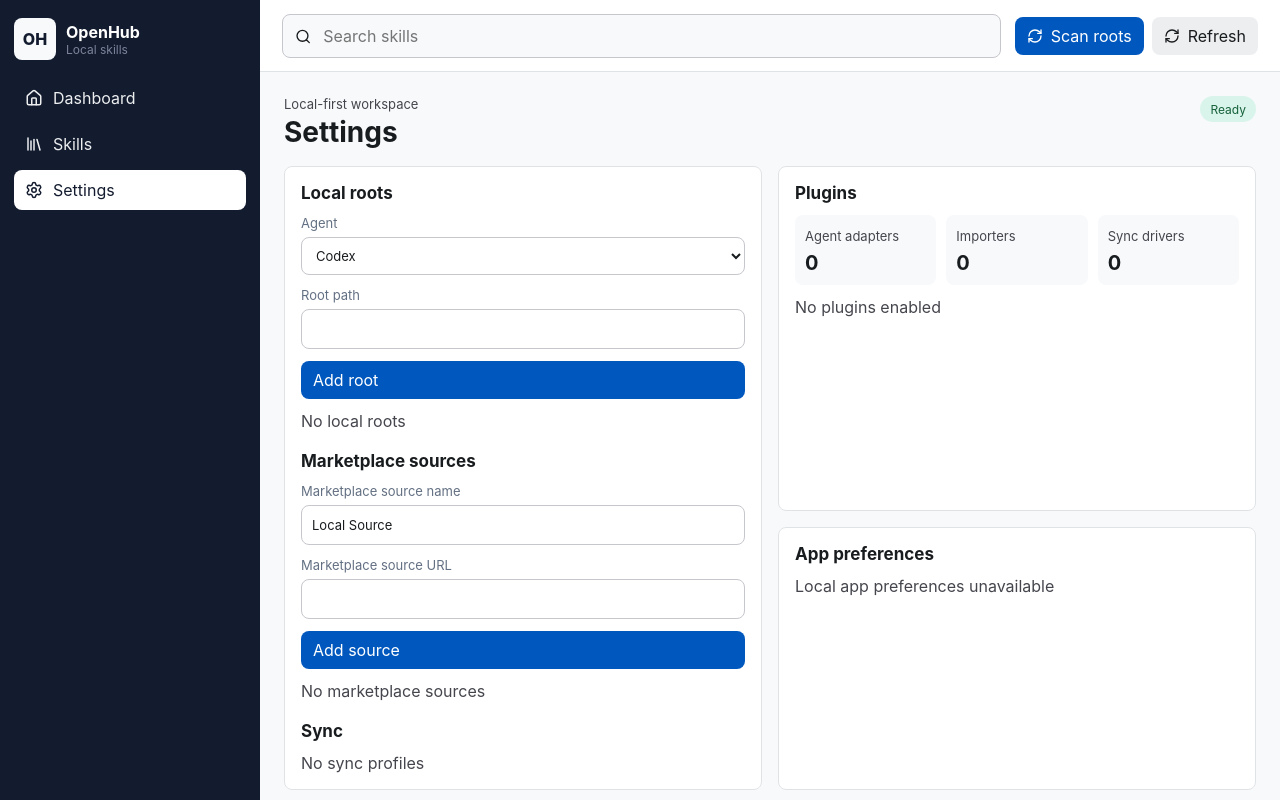
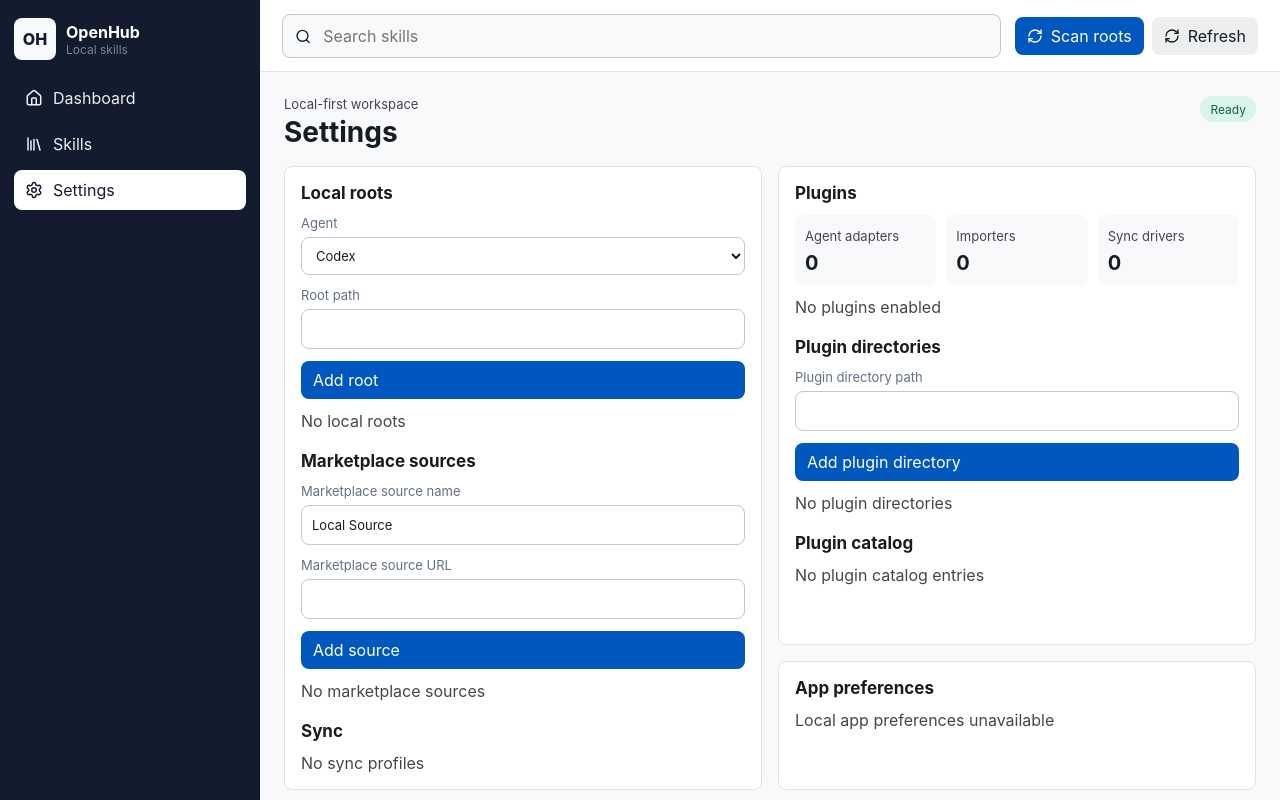
Before and after one commit to OpenHubXYZ/OpenHub, a React (Vite) app in the folder apps/desktop/: page / in a window 1280 px wide. Both pictures are taken after a click on the button "Settings". Built offline with nearby package versions, Linux system fonts and the light colour scheme.

Commit message:
feat: manage plugin directories in settings

```diff
--- a/apps/desktop/src/renderer/App.tsx
+++ b/apps/desktop/src/renderer/App.tsx
@@ -74,6 +74,7 @@ export function App({
   const [selectedSourceId, setSelectedSourceId] = useState('');
   const [rootAgentCode, setRootAgentCode] = useState<RootAgentCode>('codex');
   const [rootPath, setRootPath] = useState('');
+  const [pluginDirectoryPath, setPluginDirectoryPath] = useState('');
   const [selectedTargetRoot, setSelectedTargetRoot] = useState('');
   const [projectionMode, setProjectionMode] = useState<'copy' | 'symlink'>('copy');
   const [pendingPlan, setPendingPlan] = useState<InstallPlan | null>(null);
@@ -440,6 +441,85 @@ export function App({
       setAgentRoots((current) => [root, ...current.filter((item) => item.rootPath !== root.rootPath || item.agentCode !== root.agentCode)]);
       setSelectedTargetRoot(root.rootPath);
       setStatusMessage(`Root added: ${root.agentDisplayName}`);
+    } catch (error: unknown) {
+      setStatusMessage(formatError(error), 'error');
+    }
+  }
+
+  async function addPluginDirectory() {
+    const api = window.theOpenHub;
+    const trimmedPluginDirectoryPath = pluginDirectoryPath.trim();
+    if (!trimmedPluginDirectoryPath) {
+      setStatusMessage('Enter a plugin directory path first', 'error');
+      return;
+    }
+    if (!api?.addSettingsPluginDirectory) {
+      return;
+    }
+    try {
+      const directory = await api.addSettingsPluginDirectory(trimmedPluginDirectoryPath);
+      setAppSettings((current) =>
+        current ? { ...current, pluginDirectories: upsertPluginDirectory(current.pluginDirectories, directory) } : current
+      );
+      setState((current) => ({
+        ...current,
+        plugins: {
+          ...current.plugins,
+          directories: upsertPluginDirectory(current.plugins.directories, directory)
+        }
+      }));
+      setPluginDirectoryPath('');
+      setStatusMessage('Plugin directory added');
+    } catch (error: unknown) {
+      setStatusMessage(formatError(error), 'error');
+    }
+  }
+
+  async function scanPluginDirectory(directoryId: string) {
+    const api = window.theOpenHub;
+    if (!api?.scanPluginDirectory) {
+      return;
+    }
+    try {
+      const result = await api.scanPluginDirectory(directoryId);
+      setAppSettings((current) =>
+        current ? { ...current, pluginDirectories: upsertPluginDirectory(current.pluginDirectories, result.directory) } : current
+      );
+      setState((current) => ({
+        ...current,
+        plugins: {
+          ...current.plugins,
+          directories: upsertPluginDirectory(current.plugins.directories, result.directory),
+          catalog: replacePluginCatalogForDirectory(current.plugins.catalog, directoryId, result.catalog)
+        }
+      }));
+      setStatusMessage(`${result.catalog.length} plugin entries`);
+    } catch (error: unknown) {
+      setStatusMessage(formatError(error), 'error');
+    }
+  }
+
+  async function removePluginDirectory(directoryId: string) {
+    const api = window.theOpenHub;
+    if (!api?.removeSettingsPluginDirectory) {
+      return;
+    }
+    try {
+      await api.removeSettingsPluginDirectory(directoryId);
+      setAppSettings((current) =>
+        current
+          ? { ...current, pluginDirectories: current.pluginDirectories.filter((directory) => directory.id !== directoryId) }
+          : current
+      );
+      setState((current) => ({
+        ...current,
+        plugins: {
+          ...current.plugins,
+          directories: current.plugins.directories.filter((directory) => directory.id !== directoryId),
+          catalog: current.plugins.catalog.filter((entry) => entry.directoryId !== directoryId)
+        }
+      }));
+      setStatusMessage('Plugin directory removed');
     } catch (error: unknown) {
       setStatusMessage(formatError(error), 'error');
     }
@@ -712,6 +792,8 @@ export function App({
               setRootAgentCode={setRootAgentCode}
               rootPath={rootPath}
               setRootPath={setRootPath}
+              pluginDirectoryPath={pluginDirectoryPath}
+              setPluginDirectoryPath={setPluginDirectoryPath}
               discoverSources={discoverSources}
               onAddRoot={addRoot}
               onRemoveRoot={removeProjectRoot}
@@ -719,6 +801,9 @@ export function App({
               onRemoveSource={removeMarketplaceSource}
               onSetUpdateChecks={setUpdateChecksPreference}
               onSetLogLevel={setLogLevelPreference}
+              onAddPluginDirectory={addPluginDirectory}
+              onScanPluginDirectory={scanPluginDirectory}
+              onRemovePluginDirectory={removePluginDirectory}
             />
           ) : null}
         </section>
@@ -1208,13 +1293,18 @@ function SettingsPage({
   setRootAgentCode,
   rootPath,
   setRootPath,
+  pluginDirectoryPath,
+  setPluginDirectoryPath,
   discoverSources,
   onAddRoot,
   onRemoveRoot,
   onAddSource,
   onRemoveSource,
   onSetUpdateChecks,
-  onSetLogLevel
+  onSetLogLevel,
+  onAddPluginDirectory,
+  onScanPluginDirectory,
+  onRemovePluginDirectory
 }: {
   roots: AgentRootTarget[];
   state: DesktopWorkspaceState;
@@ -1228,6 +1318,8 @@ function SettingsPage({
   setRootAgentCode: (value: RootAgentCode) => void;
   rootPath: string;
   setRootPath: (value: string) => void;
+  pluginDirectoryPath: string;
+  setPluginDirectoryPath: (value: string) => void;
   discoverSources: DiscoverSource[];
   onAddRoot: () => void;
   onRemoveRoot: (root: AgentRootTarget) => void;
@@ -1235,7 +1327,12 @@ function SettingsPage({
   onRemoveSource: (sourceId: string) => void;
   onSetUpdateChecks: (enabled: boolean) => void;
   onSetLogLevel: (logLevel: AppSettings['logLevel']) => void;
+  onAddPluginDirectory: () => void;
+  onScanPluginDirectory: (directoryId: string) => void;
+  onRemovePluginDirectory: (directoryId: string) => void;
 }) {
+  const pluginDirectories = appSettings?.pluginDirectories ?? state.plugins.directories;
+
   return (
     <div className="split-two">
       <div className="settings-stack">
@@ -1337,6 +1434,50 @@ function SettingsPage({
               <strong>{plugin.status}</strong>
             </div>
           ))}
+          <h2>Plugin directories</h2>
+          <div className="form-grid compact-form">
+            <label>
+              Plugin directory path
+              <input value={pluginDirectoryPath} onChange={(event) => setPluginDirectoryPath(event.target.value)} />
+            </label>
+            <button type="button" onClick={onAddPluginDirectory}>
+              Add plugin directory
+            </button>
+          </div>
+          {pluginDirectories.length === 0 ? <p className="empty">No plugin directories</p> : null}
+          {pluginDirectories.map((directory) => (
+            <div className="key-row three-col" key={directory.id}>
+              <span>{directory.status}</span>
+              <strong>{directory.rootPath}</strong>
+              <span className="row-actions">
+                <button
+                  type="button"
+                  className="inline-action"
+                  aria-label={`Scan ${directory.rootPath}`}
+                  onClick={() => onScanPluginDirectory(directory.id)}
+                >
+                  Scan
+                </button>
+                <button
+                  type="button"
+                  className="inline-action"
+                  aria-label={`Remove ${directory.rootPath}`}
+                  onClick={() => onRemovePluginDirectory(directory.id)}
+                >
+                  Remove
+                </button>
+              </span>
+            </div>
+          ))}
+          <h2>Plugin catalog</h2>
+          {state.plugins.catalog.length === 0 ? <p className="empty">No plugin catalog entries</p> : null}
+          {state.plugins.catalog.map((entry) => (
+            <div className="key-row three-col" key={entry.id}>
+              <span>{entry.name}</span>
+              <strong>{entry.rootPath}</strong>
+              <span className="tag">{entry.installed ? 'Installed' : entry.status}</span>
+            </div>
+          ))}
         </section>
         <section className="panel">
           <h2>App preferences</h2>
@@ -1429,6 +1570,21 @@ function groupByRoot(rows: DesktopWorkspaceState['librarySkills']) {
   return [...groups.entries()].map(([rootPath, groupedRows]) => ({ rootPath, rows: groupedRows }));
 }
 
+function upsertPluginDirectory(
+  directories: DesktopWorkspaceState['plugins']['directories'],
+  directory: DesktopWorkspaceState['plugins']['directories'][number]
+) {
+  return [directory, ...directories.filter((item) => item.id !== directory.id)];
+}
+
+function replacePluginCatalogForDirectory(
+  catalog: DesktopWorkspaceState['plugins']['catalog'],
+  directoryId: string,
+  entries: DesktopWorkspaceState['plugins']['catalog']
+) {
+  return [...catalog.filter((entry) => entry.directoryId !== directoryId), ...entries];
+}
+
 function skillMatchesSearch(skill: DesktopWorkspaceState['librarySkills'][number], normalizedSearchQuery: string): boolean {
   return [
     skill.name,
```
Also changed, not shown: 1 other file (tests, documents, lock files or other folders).
